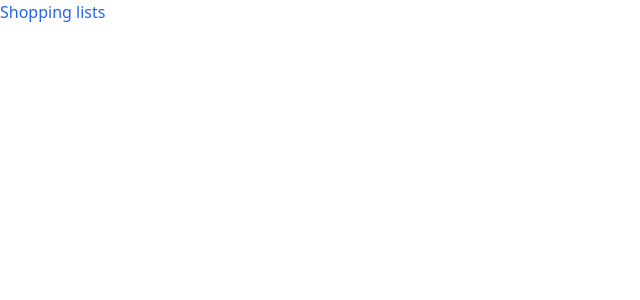
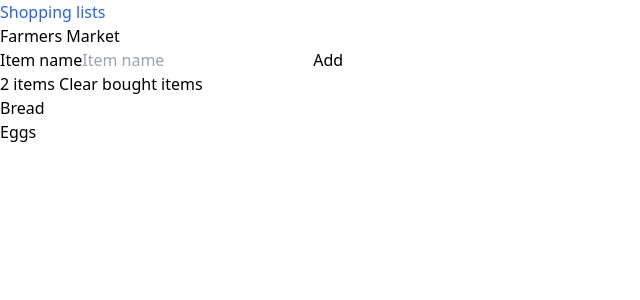
Before and after one commit to LeBenLeBen/vue-workshop, a Vue app: page /shopping-lists/farmers-market in a window 1280 px wide. Shown: the top 300 px of the page, without its empty margins (0-640 px from the left). Built offline with nearby package versions, Linux system fonts and the light colour scheme.

Commit message:
Add support for multiple lists

```diff
--- a/src/main.js
+++ b/src/main.js
@@ -5,10 +5,13 @@ import Btn from '@/components/Btn.vue';
 import './assets/tailwind.css';
 import i18n from './i18n';
 import router from './router';
+import store from './store';
 
 Vue.config.productionTip = false;
 
 Vue.component('Btn', Btn);
+
+Vue.prototype.$store = store;
 
 new Vue({
   i18n,
--- a/src/router.js
+++ b/src/router.js
@@ -10,6 +10,17 @@ const routes = [
     name: 'home',
     component: Home,
   },
+  {
+    path: '/shopping-lists/:id',
+    name: 'shopping-list',
+    // route level code-splitting
+    // this generates a separate chunk (about.[hash].js) for this route
+    // which is lazy-loaded when the route is visited.
+    component: () =>
+      import(
+        /* webpackChunkName: "shopping-list" */ '@/views/ShoppingList.vue'
+      ),
+  },
 ];
 
 const router = new VueRouter({
--- /dev/null
+++ b/src/store.js
@@ -0,0 +1,45 @@
+import Vue from 'vue';
+
+export default Vue.observable({
+  state: {
+    lists: {
+      'farmers-market': {
+        id: 'farmers-market',
+        label: 'Farmers Market',
+        items: [
+          {
+            name: 'Bread',
+            bought: false,
+          },
+          {
+            name: 'Eggs',
+            bought: false,
+          },
+        ],
+      },
+      'hardware-store': {
+        id: 'hardware-store',
+        label: 'Hardware Store',
+        items: [
+          {
+            name: 'Cardboxes',
+            bought: false,
+          },
+          {
+            name: 'Bolts',
+            bought: false,
+          },
+          {
+            name: 'Plant soil',
+            bought: true,
+          },
+        ],
+      },
+      supermarket: {
+        id: 'supermarket',
+        label: 'Supermarket',
+        items: [],
+      },
+    },
+  },
+});
--- a/src/views/Home.vue
+++ b/src/views/Home.vue
@@ -1,78 +1,32 @@
 <template>
-  <div>
-    <AddItemForm @add="item => items.push(item)" />
-
-    <template v-if="items.length">
-      <div
-        class="flex justify-between items-center text-gray-600 tracking-wide text-sm uppercase"
-      >
-        {{ $tc('list.counter', items.length, { count: items.length }) }}
-
-        <Btn
-          variant="link"
-          :disabled="!boughtItemsLength"
-          @click="clearBoughtItems"
-        >
-          {{ $t('list.clear') }}
-        </Btn>
-      </div>
-
   <ul class="my-6 border-b border-gray-400">
     <li
-          v-for="(item, i) in items"
+      v-for="(list, i) in lists"
       :key="i"
       class="py-2 border-t border-gray-400"
     >
-          <ListItem
-            :item="item"
-            @toggleBought="bought => (item.bought = bought)"
-          />
+      <RouterLink
+        :to="{ name: 'shopping-list', params: { id: list.id } }"
+        class="block"
+      >
+        {{ list.label }}
+        <div class="text-gray-600 text-sm">
+          {{
+            $tc('list.counter', list.items.length, { count: list.items.length })
+          }}
+        </div>
+      </RouterLink>
     </li>
   </ul>
 </template>
-  </div>
-</template>
 
 <script>
-import ListItem from '@/components/ListItem';
-import AddItemForm from '@/components/AddItemForm';
-
 export default {
-  name: 'App',
-
-  components: {
-    ListItem,
-    AddItemForm,
-  },
-
-  data() {
-    return {
-      items: [
-        {
-          name: 'Bananas',
-          bought: false,
-        },
-        {
-          name: 'Tofu',
-          bought: false,
-        },
-        {
-          name: 'Milk',
-          bought: false,
-        },
-      ],
-    };
-  },
+  name: 'Home',
 
   computed: {
-    boughtItemsLength() {
-      return this.items.filter(item => item.bought).length;
-    },
-  },
-
-  methods: {
-    clearBoughtItems() {
-      this.items = this.items.filter(item => !item.bought);
+    lists() {
+      return this.$store.state.lists;
     },
   },
 };
--- /dev/null
+++ b/src/views/ShoppingList.vue
@@ -0,0 +1,75 @@
+<template>
+  <div>
+    <h2 class="text-2xl mb-4">{{ shoppingList.label }}</h2>
+
+    <AddItemForm @add="item => items.push(item)" />
+
+    <template v-if="items.length">
+      <div
+        class="flex justify-between items-center text-gray-600 tracking-wide text-sm uppercase"
+      >
+        {{ $tc('list.counter', items.length, { count: items.length }) }}
+
+        <Btn
+          variant="link"
+          :disabled="!boughtItemsLength"
+          @click="clearBoughtItems"
+        >
+          {{ $t('list.clear') }}
+        </Btn>
+      </div>
+
+      <ul class="my-6 border-b border-gray-400">
+        <li
+          v-for="(item, i) in items"
+          :key="i"
+          class="py-2 border-t border-gray-400"
+        >
+          <ListItem
+            :item="item"
+            @toggleBought="bought => (item.bought = bought)"
+          />
+        </li>
+      </ul>
+    </template>
+  </div>
+</template>
+
+<script>
+import ListItem from '@/components/ListItem';
+import AddItemForm from '@/components/AddItemForm';
+
+export default {
+  name: 'ShoppingList',
+
+  components: {
+    ListItem,
+    AddItemForm,
+  },
+
+  computed: {
+    shoppingList() {
+      return this.$store.state.lists[this.$route.params.id];
+    },
+
+    items: {
+      get() {
+        return this.shoppingList.items;
+      },
+      set(items) {
+        this.shoppingList.items = items;
+      },
+    },
+
+    boughtItemsLength() {
+      return this.items.filter(item => item.bought).length;
+    },
+  },
+
+  methods: {
+    clearBoughtItems() {
+      this.items = this.items.filter(item => !item.bought);
+    },
+  },
+};
+</script>
```
Lines whose indentation alone changed are shown as unchanged.
